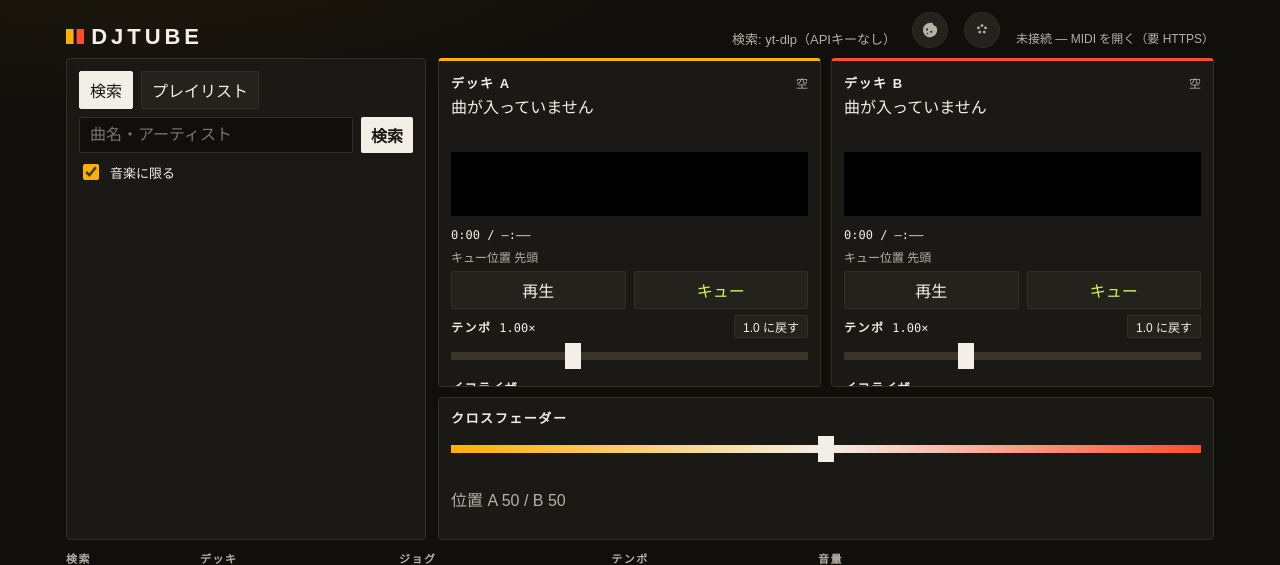
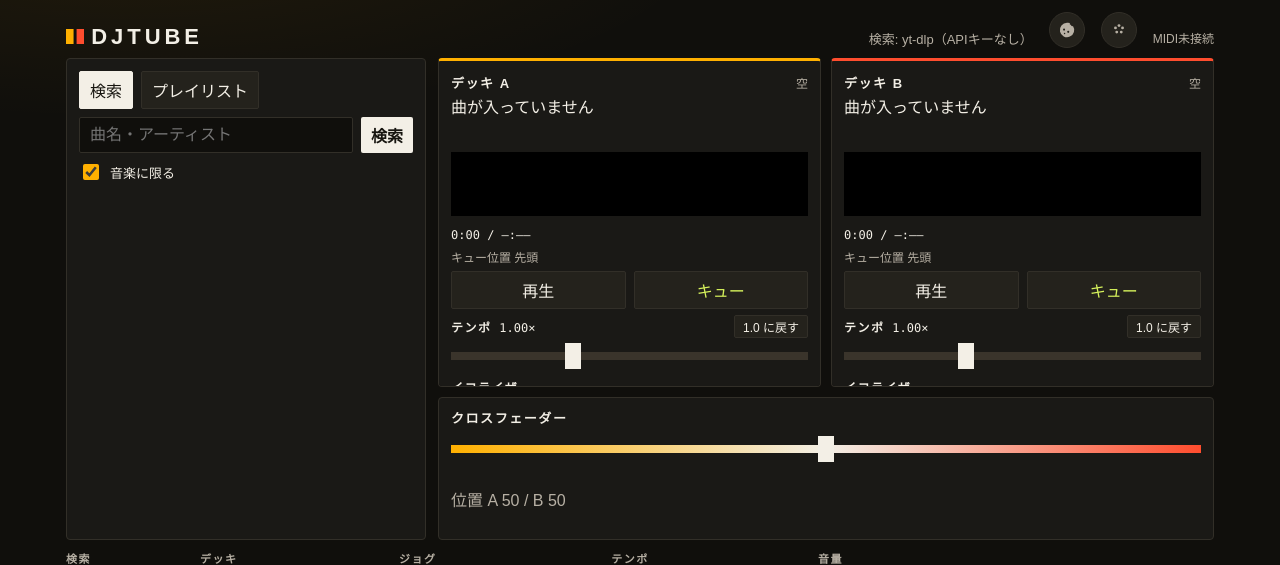
Before and after one commit to cympfh/djtube, a FastAPI app: page / in a window 1280 px wide. Shown: the top 565 px of the page. Run offline with FastAPI, Linux system fonts and the light colour scheme; data that the repository does not hold is empty.

Commit message:
MIDI の待機表示を「MIDI未接続」にする (#44)
Co-authored-by: Cursor Agent <cursoragent@cursor.com>
Co-authored-by: /c/ympfh <cympfh@users.noreply.github.com>

```diff
--- a/djtube/static/controller.js
+++ b/djtube/static/controller.js
@@ -43,7 +43,7 @@ export const JOG_STEP_SECONDS = 0.05;
 /** Shift+platter uses its own CC and seeks faster. */
 export const JOG_SEARCH_STEP_SECONDS = 0.5;
 
-export const MIDI_STATUS_IDLE = "未接続 — MIDI を開く（要 HTTPS）";
+export const MIDI_STATUS_IDLE = "MIDI未接続";
 
 function binding(action, args, extra) {
   const spec = { action };
--- a/djtube/templates/index.html
+++ b/djtube/templates/index.html
@@ -37,7 +37,7 @@
             <circle cx="14.45" cy="14.25" r="1.55" fill="currentColor" />
           </svg>
         </button>
-        <p class="midi-status" id="midi-status" role="status">未接続 — MIDI を開く（要 HTTPS）</p>
+        <p class="midi-status" id="midi-status" role="status">MIDI未接続</p>
       </header>
 
       <main class="stage">
```
Also changed, not shown: tests/client/player.test.mjs (+2 -1 lines), tests/test_app.py (+1 -1 lines).
